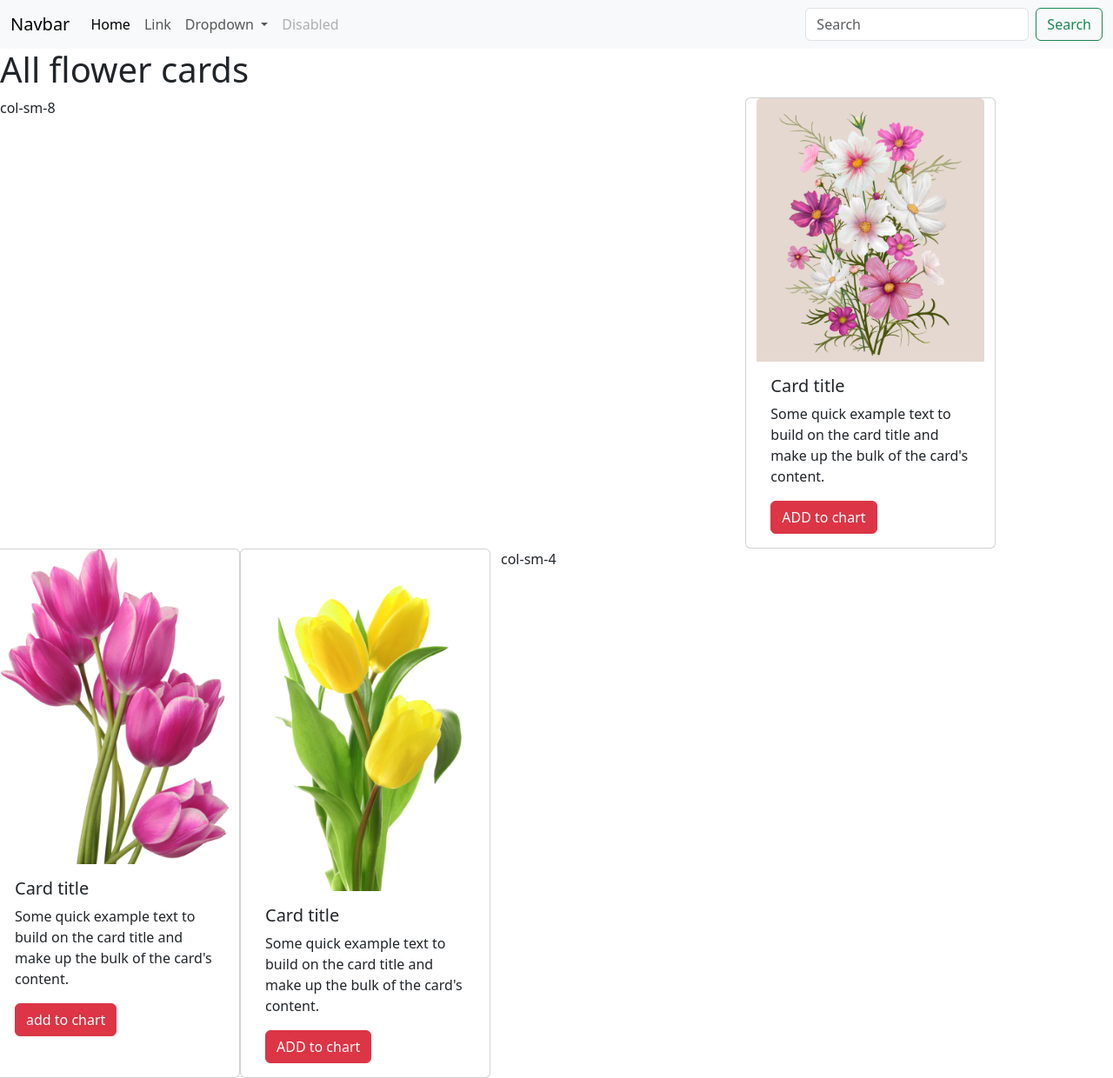
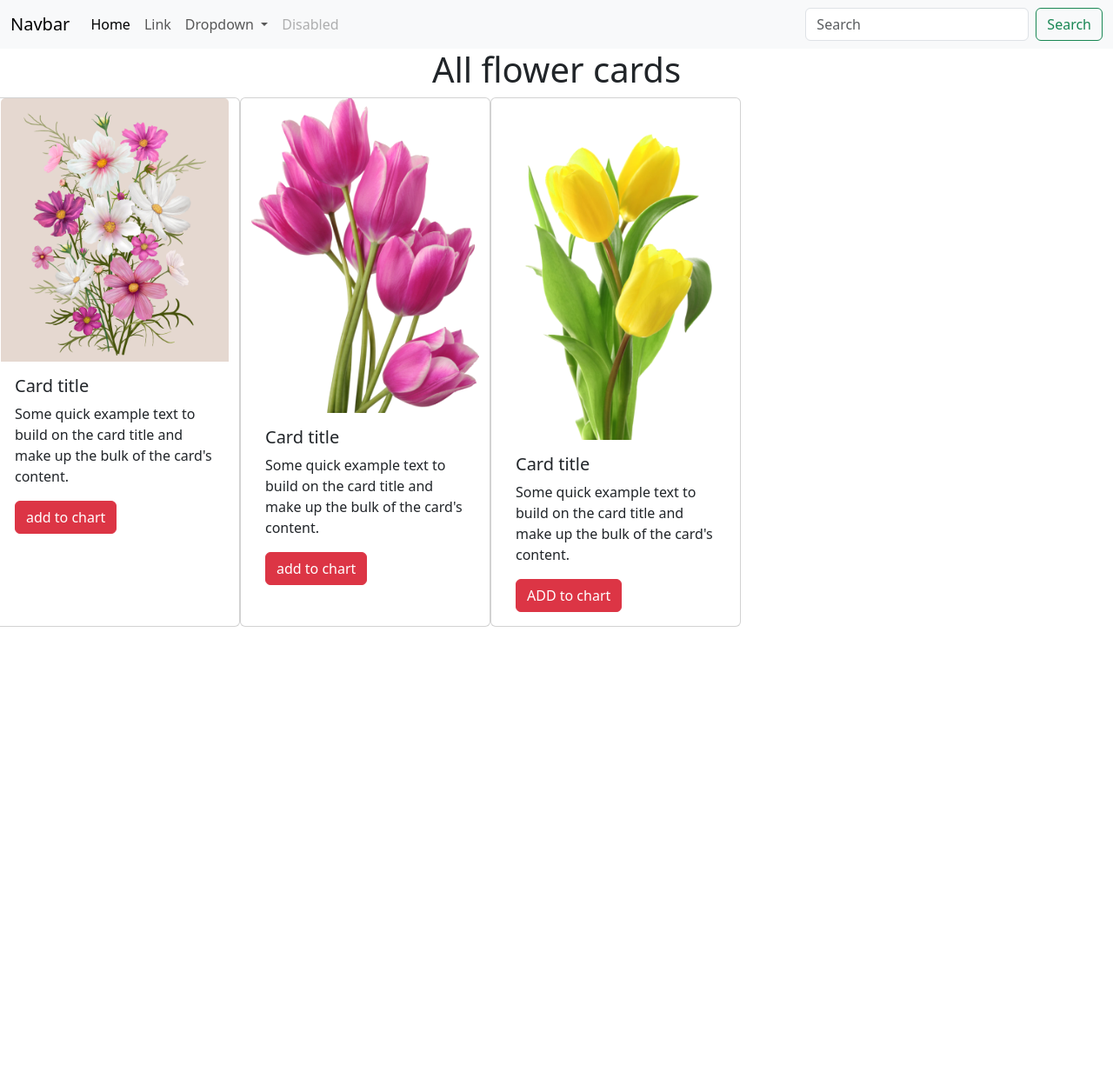
Before and after one commit to LabonnoKhanBonna/DOM-flowerShop, a plain HTML site: page index.html in a window 1280 px wide. Shown: the whole page at 87% size. After the commit the page ends 800 px from the top, so only its background shows below. Drawn offline with nearby package versions, Linux system fonts and the light colour scheme.

Commit message:
my commit

```diff
--- a/index.html
+++ b/index.html
@@ -55,20 +55,22 @@
       <!-- main part starts here  -->
 
      <section>
-        <h1>All flower cards</h1>
+        <h1 class="text-center">All flower cards</h1>
 
         <div>
           <div class="row">
-              <div class="col-sm-8">col-sm-8</div>
+              <!-- <div class="col-sm-8">col-sm-8</div> -->
 
               <div class="card" style="width: 18rem;">
                 <img src="images/Rectangle 4.png" class="card-img-top" alt="...">
                 <div class="card-body">
                   <h5 class="card-title">Card title</h5>
                   <p class="card-text">Some quick example text to build on the card title and make up the bulk of the card's content.</p>
-                  <a href="#" class="btn btn-danger">ADD to chart</a>
+                  <a href="#" class="btn btn-danger">add to chart</a>
                 </div>
               </div>
+
+
 
               <div class="card" style="width: 18rem;">
                 <img src="images/pngwing 6.png" class="card-img-top" alt="...">
@@ -90,7 +92,9 @@
               </div>
 
 
-              <div class="col-sm-4">col-sm-4</div>
+
+<!--
+              <div class="col-sm-4">col-sm-4</div> -->
             </div>
         </div>
      </section>
```
